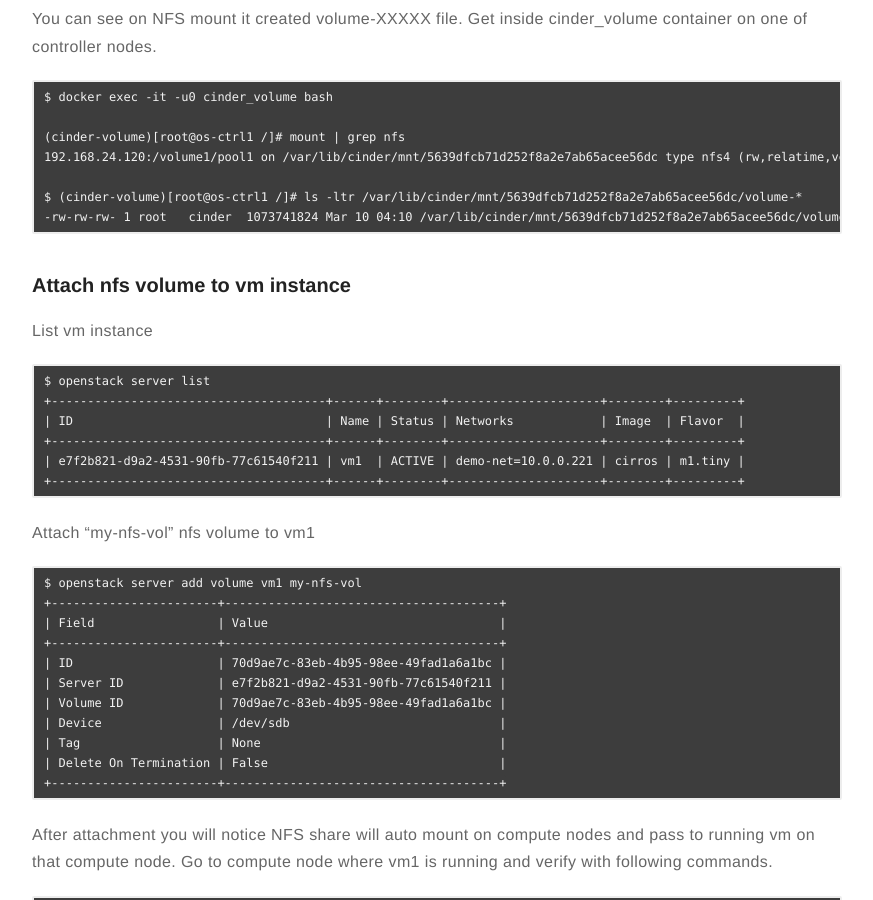
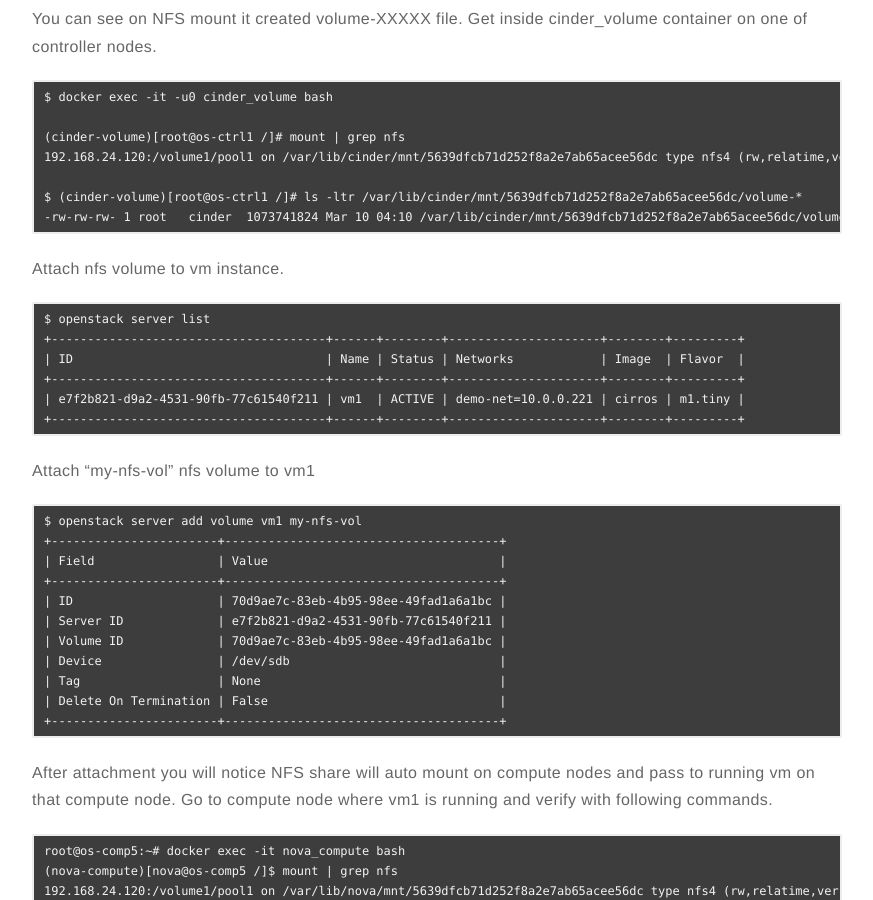
Before and after one commit to satishdotpatel/satishdotpatel.github.io, a Jekyll site: the page built from _posts/2024-03-08-openstack-nfs-driver-for-cinder.markdown, in a window 1280 px wide and 900 px high, scrolled down 3786 px. Shown: the whole window, without its empty margins (203-1076 px from the left). Built offline with Jekyll 4.4.1, drawn with Linux system fonts in a browser that asks for light colours; comment, search, counter and statistics services are not loaded.

Commit message:
cinder with nfs

````diff
--- a/_posts/2024-03-08-openstack-nfs-driver-for-cinder.markdown
+++ b/_posts/2024-03-08-openstack-nfs-driver-for-cinder.markdown
@@ -161,9 +161,7 @@ $ (cinder-volume)[root@os-ctrl1 /]# ls -ltr /var/lib/cinder/mnt/5639dfcb71d252f8
 -rw-rw-rw- 1 root   cinder  1073741824 Mar 10 04:10 /var/lib/cinder/mnt/5639dfcb71d252f8a2e7ab65acee56dc/volume-70d9ae7c-83eb-4b95-98ee-49fad1a6a1bc
 ```
 
-### Attach nfs volume to vm instance
-
-List vm instance
+Attach nfs volume to vm instance.
 
 ```
 $ openstack server list
````
